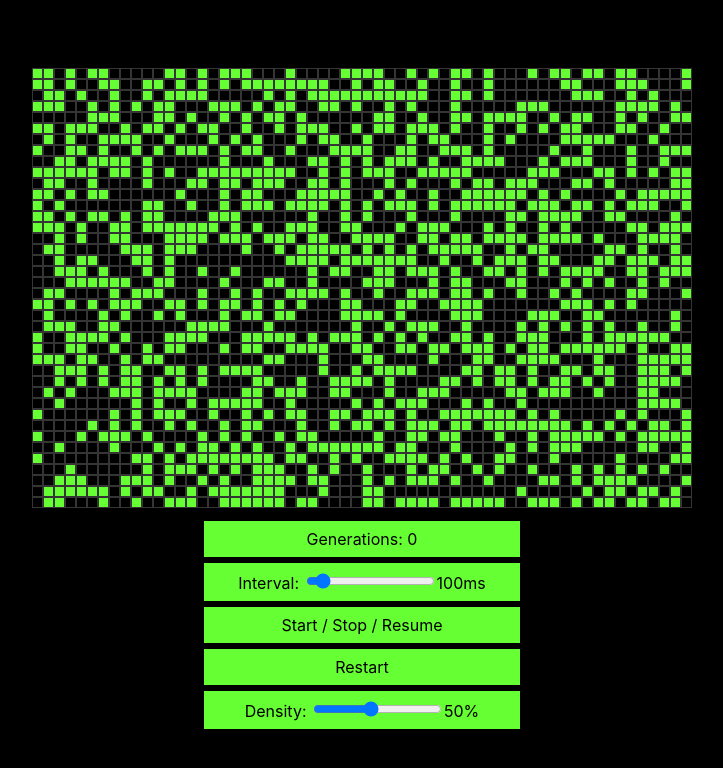
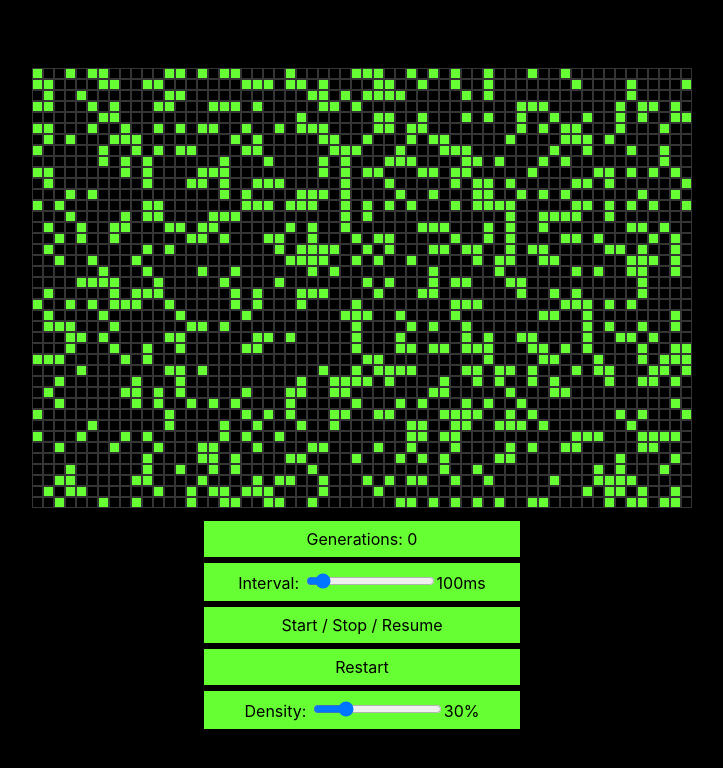
Before and after one commit to hinsxd/react-gameoflife, a React (Create React App) app: page / in a window 1280 px wide. Shown: the top 768 px of the page, without its empty margins (278-1001 px from the left). Built offline with nearby package versions, Linux system fonts and the light colour scheme.

Commit message:
Cleanup. Change aliveProb to density

```diff
--- a/src/App.tsx
+++ b/src/App.tsx
@@ -4,10 +4,11 @@ import { AppReducer, initializer } from './reducer';
 import { Cell, Grid, MenuItem, MenuWrapper, Row, Wrapper } from './components';
 
 const App: React.FC = () => {
-  const [
-    { board, gen, growing, aliveProb, mousePressed },
-    dispatch
-  ] = useReducer(AppReducer, { cols: 60, rows: 40 }, initializer);
+  const [{ board, gen, growing, density, mousePressed }, dispatch] = useReducer(
+    AppReducer,
+    { cols: 60, rows: 40 },
+    initializer
+  );
 
   const [interval, setInterval] = useState(100);
 
@@ -34,8 +35,8 @@ const App: React.FC = () => {
   const handleIntervalChange = (e: React.ChangeEvent<HTMLInputElement>) => {
     setInterval(+e.target.value);
   };
-  const handleAliveProbChange = (e: React.ChangeEvent<HTMLInputElement>) => {
-    dispatch({ type: 'ADJUST_PROB', payload: { aliveProb: +e.target.value } });
+  const handleDensityChange = (e: React.ChangeEvent<HTMLInputElement>) => {
+    dispatch({ type: 'ADJUST_DENSITY', payload: { density: +e.target.value } });
   };
 
   const handleHoverCell = (i: number, j: number) => (
@@ -101,10 +102,10 @@ const App: React.FC = () => {
             min="0.1"
             max="1"
             step="0.1"
-            value={aliveProb}
-            onChange={handleAliveProbChange}
+            value={density}
+            onChange={handleDensityChange}
           />
-          {(aliveProb * 100).toFixed(0)}%
+          {(density * 100).toFixed(0)}%
         </MenuItem>
       </MenuWrapper>
     </Wrapper>
--- a/src/reducer.tsx
+++ b/src/reducer.tsx
@@ -53,15 +53,15 @@ export const AppReducer: Reducer<AppState, Action> = (state, action) => {
         break;
       }
       case 'RESTART': {
-        const { rows, cols, aliveProb } = state;
-        draft.board = generateBoard(rows, cols, aliveProb);
+        const { rows, cols, density } = state;
+        draft.board = generateBoard(rows, cols, density);
         draft.growing = false;
         draft.gen = 0;
 
         break;
       }
-      case 'ADJUST_PROB': {
-        draft.aliveProb = action.payload.aliveProb;
+      case 'ADJUST_DENSITY': {
+        draft.density = action.payload.density;
         break;
       }
       case 'HOLD_MOUSE': {
@@ -72,14 +72,6 @@ export const AppReducer: Reducer<AppState, Action> = (state, action) => {
         draft.mousePressed = false;
         break;
       }
-      // case 'ENTER_CELL': {
-      //   draft.cellOnHover = action.payload.coord;
-      //   break;
-      // }
-      // case 'LEAVE_BOARD': {
-      //   draft.cellOnHover = null;
-      //   break;
-      // }
     }
   });
 };
@@ -87,19 +79,19 @@ export const AppReducer: Reducer<AppState, Action> = (state, action) => {
 export const initializer = ({
   cols,
   rows,
-  aliveProb = 0.5
+  density = 0.3
 }: {
   cols: number;
   rows: number;
-  aliveProb?: number;
+  density?: number;
 }): AppState => {
   return {
-    board: generateBoard(rows, cols, aliveProb),
+    board: generateBoard(rows, cols, density),
     gen: 0,
     growing: false,
     cols,
     rows,
-    aliveProb,
+    density,
     // cellOnHover: null,
     mousePressed: false
   };
--- a/src/types.tsx
+++ b/src/types.tsx
@@ -6,7 +6,7 @@ export type AppState = {
   growing: boolean;
   cols: number;
   rows: number;
-  aliveProb: number;
+  density: number;
   mousePressed: boolean;
 };
 
@@ -16,9 +16,7 @@ export type Action =
   | { type: 'CLICK_CELL'; payload: { coord: Coord } }
   | { type: 'PAINT_CELL'; payload: { coord: Coord } }
   | { type: 'RESTART' }
-  | { type: 'ADJUST_PROB'; payload: { aliveProb: number } }
+  | { type: 'ADJUST_DENSITY'; payload: { density: number } }
   | { type: 'HOLD_MOUSE' }
   | { type: 'RELEASE_MOUSE' }
-  | { type: 'RESTART' }
-  | { type: 'ENTER_CELL'; payload: { coord: Coord } }
   | { type: 'LEAVE_BOARD' };
--- a/src/utilities.tsx
+++ b/src/utilities.tsx
@@ -2,9 +2,9 @@ import { AppState } from './types';
 export const generateBoard = (
   rows: number,
   cols: number,
-  aliveProb: number = 0.5
+  density: number = 0.3
 ): AppState['board'] => {
   return [...new Array(rows)].map(() =>
-    new Array(cols).fill(false).map(() => Math.random() < aliveProb)
+    new Array(cols).fill(false).map(() => Math.random() < density)
   );
 };
```
